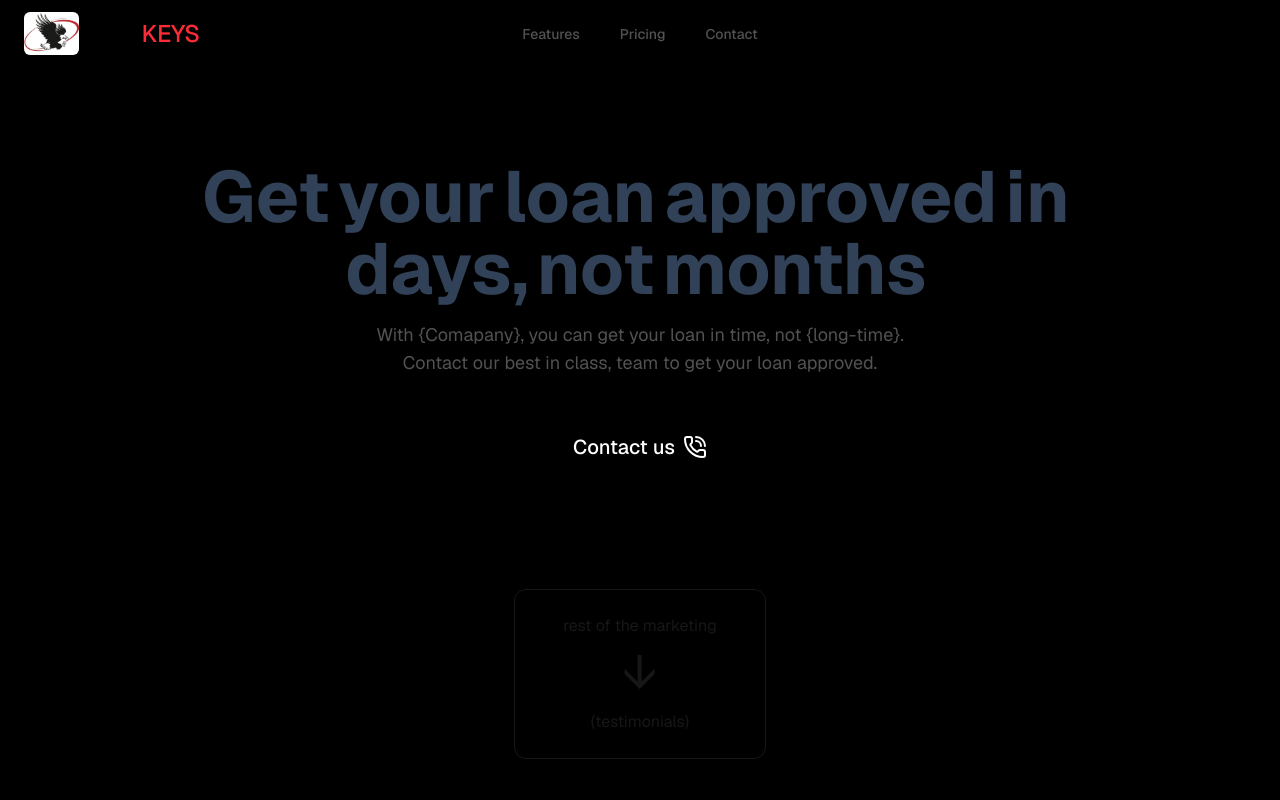
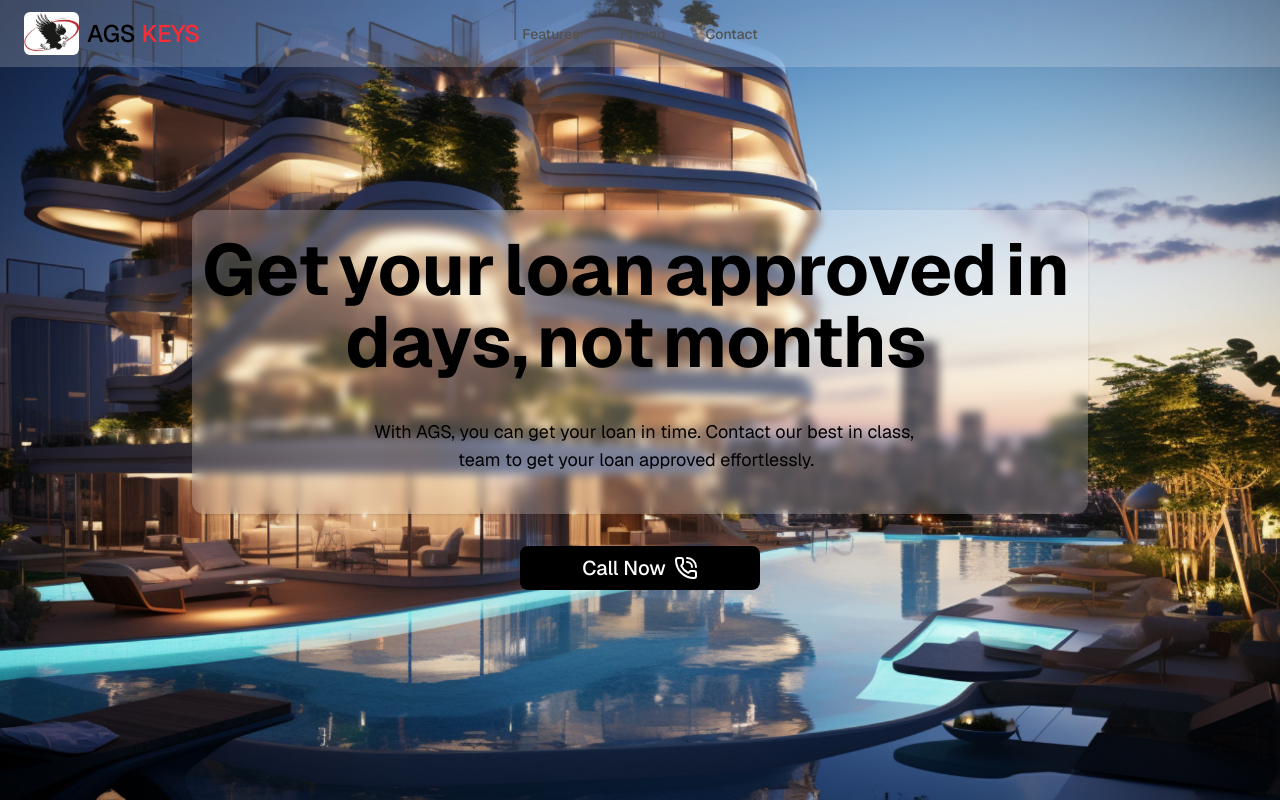
Before and after one commit to nanooro/agskeysbun, a Next.js app: page / in a window 1280 px wide. Built offline with nearby package versions, Linux system fonts and the light colour scheme.

Commit message:
made a basic version

```diff
--- a/src/app/page.tsx
+++ b/src/app/page.tsx
@@ -2,16 +2,19 @@ import Header from "@/components/ui/header";
 import Image from "next/image";
 import { Card } from "@/components/ui/card";
 import HeroSectionOne from "@/components/ui/hero";
+import LoanOption from "@/components/ui/loan-option";
 
 export default function Home() {
   return (
-    <div className="flex flex-col min-h-screen items-center justify-center font-sans  bg-black">
+    <div
+      className="flex flex-col min-h-screen items-center justify-center font-sans bg-cover bg-center"
+      style={{
+        backgroundImage: "url('main-bg.jpg')",
+      }}
+    >
       <Header />
       <HeroSectionOne />
-      <Card className="p-12 flex flex-col justify-center items-center">
-        rest of the marketing <span className="scale-[3]">↓</span>
-        {"(testimonials)"}
-      </Card>
+      {/* <LoanOption /> */}
     </div>
   );
 }
--- a/src/components/ui/header.tsx
+++ b/src/components/ui/header.tsx
@@ -11,7 +11,6 @@ import {
   MobileNavMenu,
 } from "@/components/ui/resizable-navbar";
 import { useState } from "react";
-import Image from "next/image";
 import { PhoneCallIcon } from "lucide-react";
 
 export default function Header() {
@@ -24,27 +23,28 @@ export default function Header() {
   const [isMobileMenuOpen, setIsMobileMenuOpen] = useState(false);
 
   return (
-    <div className="fixed w-screen top-0 left-0 z-50">
+    <div className="fixed w-screen top-0 left-0 z-50 text-black bg-white/20">
       <Navbar>
-        {/* Desktop Navigation */}
         <NavBody>
           <NavbarLogo />
-          <NavItems items={navItems} />
-          <div className="flex items-center justify-center gap-4 bg-white">
-            {/* <NavbarButton variant="secondary">Login</NavbarButton> */}
+          <NavItems
+            items={navItems.map((item) => ({
+              ...item,
+              className: "text-black hover:text-black",
+            }))}
+          />
+          <div className="flex items-center justify-center gap-4">
             {/* <NavbarButton
-              className="flex items-center justify-center gap-2"
+              onClick={() => setIsMobileMenuOpen(false)}
               variant="primary"
+              className="bg-black text-white hover:bg-black800 flex items-center gap-2"
             >
               <span>Call us!</span>
-            </NavbarButton>{" "} */}
-            {/* <div className="">
               <PhoneCallIcon className="shrink-0" />
-            </div> */}
+            </NavbarButton> */}
           </div>
         </NavBody>
 
-        {/* Mobile Navigation */}
         <MobileNav>
           <MobileNavHeader>
             <NavbarLogo />
@@ -57,29 +57,23 @@ export default function Header() {
           <MobileNavMenu
             isOpen={isMobileMenuOpen}
             onClose={() => setIsMobileMenuOpen(false)}
+            className="bg-white text-black"
           >
             {navItems.map((item, idx) => (
               <a
                 key={`mobile-link-${idx}`}
                 href={item.link}
                 onClick={() => setIsMobileMenuOpen(false)}
-                className="relative text-neutral-600 dark:text-neutral-300"
+                className="relative text-black hover:text-black"
               >
                 {item.name}
               </a>
             ))}
             <div className="flex w-full flex-col gap-4 mt-4">
-              {/* <NavbarButton
-                onClick={() => setIsMobileMenuOpen(false)}
-                variant="primary"
-                className="w-full"
-              >
-                Login
-              </NavbarButton> */}
               <NavbarButton
                 onClick={() => setIsMobileMenuOpen(false)}
                 variant="primary"
-                className="w-full"
+                className="w-full bg-black text-white hover:bg-black"
               >
                 Book a call
               </NavbarButton>
@@ -87,12 +81,8 @@ export default function Header() {
           </MobileNavMenu>
         </MobileNav>
       </Navbar>
-
-      <DummyContent />
     </div>
   );
 }
 
-const DummyContent = () => {
-  return <></>;
-};
+const DummyContent = () => <></>;
--- a/src/components/ui/hero.tsx
+++ b/src/components/ui/hero.tsx
@@ -1,4 +1,6 @@
 "use client";
+
+import { Card } from "@/components/ui/card";
 
 import { motion } from "motion/react";
 
@@ -20,7 +22,9 @@ export default function HeroSectionOne() {
       </div> */}
       {/* gradient circling outling blue thingy */}
       <div className="px-4 py-10 md:py-20">
-        <h1 className=" relative z-10 mx-auto max-w-4xl text-center text-3xl font-bold text-slate-700 md:text-4xl lg:text-7xl dark:text-slate-300">
+        <Card className="bg-white/20 backdrop-blur-[5px] border-none">
+          {" "}
+          <h1 className=" relative z-10  mx-auto max-w-4xl text-center text-3xl font-bold text-black md:text-4xl lg:text-7xl ">
             {"Get your loan approved in days, not months"
               .split(" ")
               .map((word, index) => (
@@ -50,12 +54,14 @@ export default function HeroSectionOne() {
               duration: 0.3,
               delay: 0.8,
             }}
-          className=" relative z-10 mx-auto max-w-xl py-4 text-center text-lg font-normal text-neutral-600 dark:text-neutral-400"
+            className=" relative z-10 p-2 mx-auto max-w-xl py-4 text-center text-lg font-normal text-neutral-600 dark:text-neutral-400"
           >
-          With {"{Comapany}"}, you can get your loan in time, not{" "}
-          {"{long-time}"}. Contact our best in class, team to get your loan
-          approved.
+            <span className="text-black p-2">
+              With AGS, you can get your loan in time. Contact our best in
+              class, team to get your loan approved effortlessly.
+            </span>
           </motion.p>
+        </Card>
         <motion.div
           initial={{
             opacity: 0,
@@ -71,7 +77,7 @@ export default function HeroSectionOne() {
         >
           <button className="w-60 flex justify-center items-center transform rounded-lg bg-black px-6 py-2 font-medium text-white transition-all duration-300 hover:-translate-y-0.5 hover:bg-gray-800 dark:bg-white dark:text-black dark:hover:bg-gray-200">
             <div className="flex justify-center items-center gap-2 text-xl">
-              Contact us <PhoneCall className="ml-auto" />
+              Call Now <PhoneCall className="ml-auto" />
             </div>
           </button>
           {/* <button className="w-60 transform rounded-lg border border-gray-300 bg-white px-6 py-2 font-medium text-black transition-all duration-300 hover:-translate-y-0.5 hover:bg-gray-100 dark:border-gray-700 dark:bg-black dark:text-white dark:hover:bg-gray-900">
@@ -92,24 +98,22 @@ export default function HeroSectionOne() {
             delay: 1.2,
           }}
           className="relative z-10 mt-20 rounded-3xl border border-neutral-200 bg-neutral-100 p-4 shadow-md dark:border-neutral-800 dark:bg-neutral-900"
-        > */}
-        {/*
-          image below the hero
+        >
           <div className="w-full overflow-hidden rounded-xl border border-gray-300 dark:border-gray-700">
             <div className="relative">
               <img
-                src="/file.svg"
+                src="/logo.jpg"
                 alt="Landing page preview"
-                className="aspect-[16/9] h-auto w-full object-contain"
+                className="aspect-[16/9] h-auto w-full object-cover"
                 height={1000}
                 width={1000}
               />
-              <h1 className="absolute bg-black/70 top-1/2 left-1/2 -translate-x-1/2 -translate-y-1/2 text-1xl scale-250 text-white font-bold text-shadow-lg">
+              <h1 className="absolute bg-black/70 top-1/2 left-1/2 -translate-x-1/2 -translate-y-1/2 text-1xl scale-150 text-white font-bold text-shadow-lg">
                 {"{placeholder image}"}
               </h1>{" "}
             </div>
-          </div> */}
-        {/* </motion.div> */}
+          </div>
+        </motion.div> */}
       </div>
     </div>
   );
--- /dev/null
+++ b/src/components/ui/loan-option.tsx
@@ -0,0 +1,9 @@
+import { Card } from "@/components/ui/card";
+
+export default function LoanOption() {
+  return (
+    <Card className="w-48 h-80 border-none bg-white/20 backdrop-blur-2xl">
+      <h1 className="">hello i am akash</h1>
+    </Card>
+  );
+}
```
Also changed, not shown: public/main-bg.jpg (added). Lines whose indentation alone changed are shown as unchanged.
